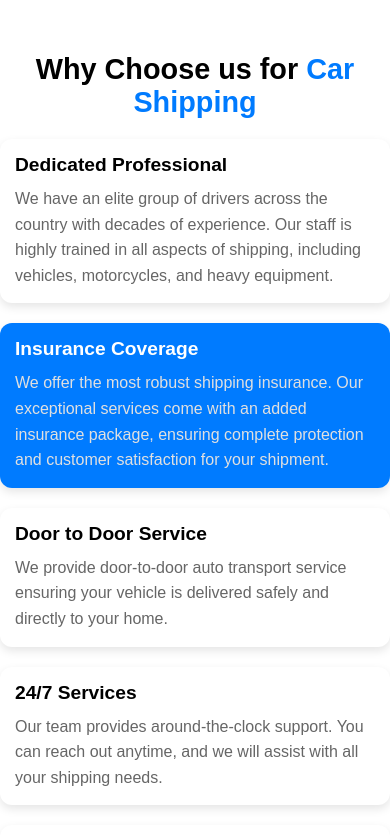
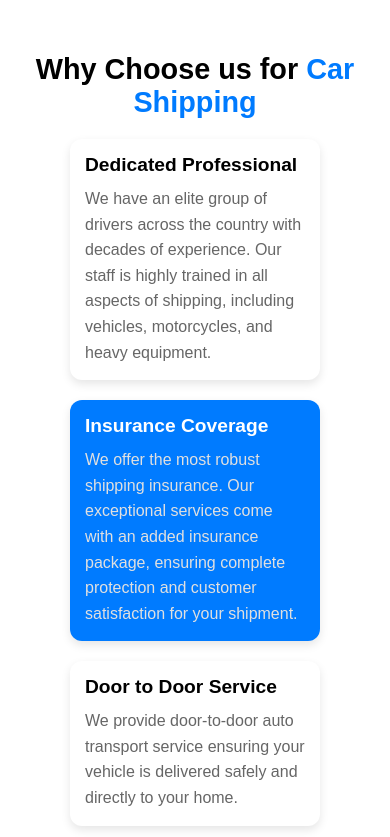
Before and after one commit to rasikhaltaf/TaskAbsInter, a plain HTML site: page index.html in a window 390 px wide. Shown: the part 3040-3877 px from the top of the page. Drawn offline with Linux system fonts and the light colour scheme; files whose address does not match are found by name.

Commit message:
first commit

```diff
--- a/style.css
+++ b/style.css
@@ -926,6 +926,8 @@ h2 {
     font-size: 0.9em;
   }
 
+
+
   .btn {
     padding: 8px 18px;
     font-size: 0.9em;
@@ -986,6 +988,10 @@ h2 {
 
   .video-img .vid-img {
     width: 100%;
+    height: 300px;
+  }
+  .cards-container .card{
+    width: 200px;
     height: 300px;
   }
 }
@@ -1065,11 +1071,12 @@ h2 {
   .cards-container {
     flex-direction: column;
     align-items: center;
+    margin: auto;
   }
 
-  .card {
+  .card-choose {
     flex: 1 1 100%;
-    max-width: 100%;
+    max-width: 50%;
   }
   .step {
     flex-direction: column;
```
